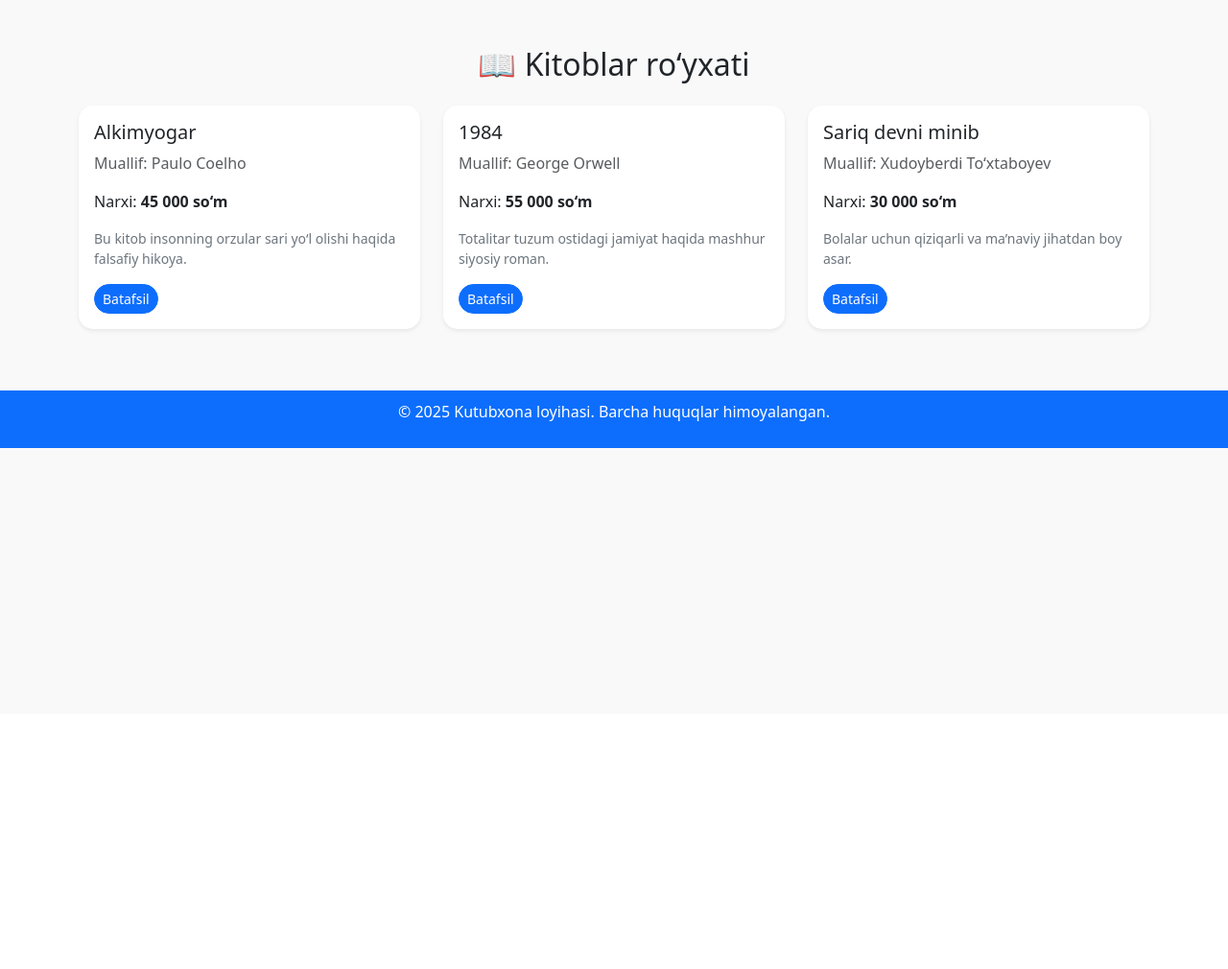
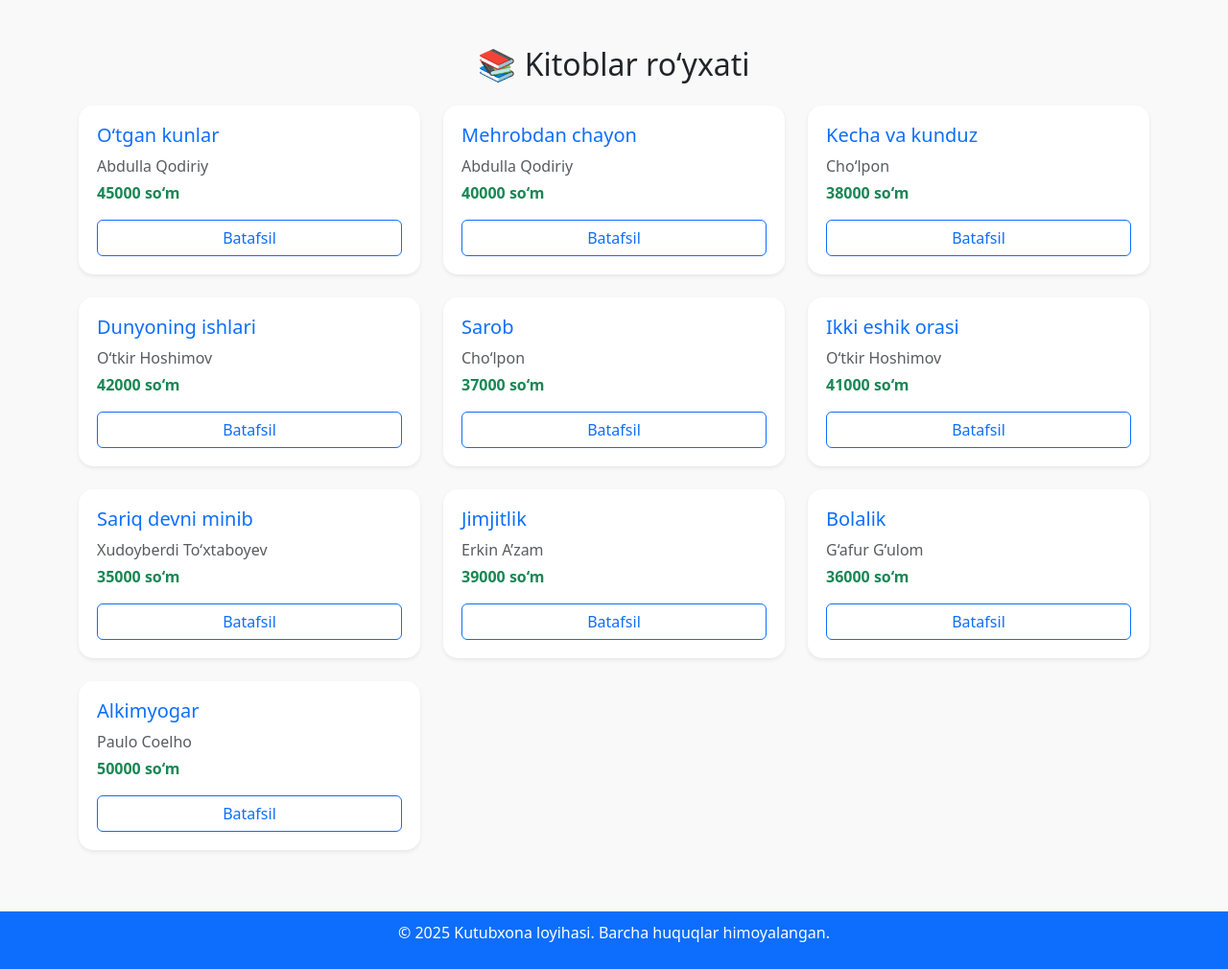
Before and after one commit to Abduraufdev0788/Django-tasks, a Django app: page /kitoblar/ in a window 1280 px wide. Shown: the part 56-1066 px from the top of the page at 96% size. Before the commit the page ends 523 px from the top, so only its background shows below. Run offline with Django 5.2, Linux system fonts and the light colour scheme.

Commit message:
book database and detail save

```diff
--- a/core/urls.py
+++ b/core/urls.py
@@ -1,13 +1,15 @@
 from django.contrib import admin
 from django.urls import path
-from pages.views import home, bosh_sahifa, books, register, aloqa
+from pages.views import home, bosh_sahifa, books_view, register, aloqa, books_detail
+
+app_name = "book"
 
 urlpatterns = [
     path('admin/', admin.site.urls),
     path('', home),
     path('index/', bosh_sahifa, name="bosh_sahifa" ),
-    path("kitoblar/", books, name="kitoblar"),
+    path("kitoblar/", books_view, name="kitoblar"),
     path("register/", register, name="register"),
     path("aloqa/", aloqa, name="aloqa"),
-
+    path('kitoblar/<int:book_id>', books_detail, name="kitob_malumotlari" )
 ]
--- a/pages/views.py
+++ b/pages/views.py
@@ -1,5 +1,91 @@
 from django.shortcuts import render
 from django.http import HttpResponse, HttpRequest
+
+
+books1 = [
+    {
+        "id": 1,
+        "name": "O‘tgan kunlar",
+        "author": "Abdulla Qodiriy",
+        "price": 45000,
+        "img": "https://upload.wikimedia.org/wikipedia/uz/3/3b/Otgan_kunlar_kitobi.jpg",
+        "description": "O‘zbek adabiyotining ilk romanlaridan biri. Asarda o‘tgan davr voqealari, muhabbat va fidoyilik haqida so‘z yuritiladi."
+    },
+    {
+        "id": 2,
+        "name": "Mehrobdan chayon",
+        "author": "Abdulla Qodiriy",
+        "price": 40000,
+        "img": "https://kitobxon.com/img_knigi/2314.jpg",
+        "description": "Asarda din va jamiyat o‘rtasidagi ziddiyatlar, insoniy qadriyatlar va adolat haqida so‘z yuritiladi."
+    },
+    {
+        "id": 3,
+        "name": "Kecha va kunduz",
+        "author": "Cho‘lpon",
+        "price": 38000,
+        "img": "https://kitobxon.com/img_knigi/2067.jpg",
+        "description": "Cho‘lponning eng mashhur asarlaridan biri. Inson ruhiyati, ijtimoiy tengsizlik va ozodlik g‘oyalariga bag‘ishlangan."
+    },
+    {
+        "id": 4,
+        "name": "Dunyoning ishlari",
+        "author": "O‘tkir Hoshimov",
+        "price": 42000,
+        "img": "https://kitobxon.com/img_knigi/220.jpg",
+        "description": "O‘tkir Hoshimovning hayotiy hikoyalari asosida yozilgan asar. Oddiy odamlarning ichki dunyosi va mehr-muhabbat haqida."
+    },
+    {
+        "id": 5,
+        "name": "Sarob",
+        "author": "Cho‘lpon",
+        "price": 37000,
+        "img": "https://kitobxon.com/img_knigi/1673.jpg",
+        "description": "Sevgi, orzu va adolat orqasidan quvgan insonlarning murakkab hayoti tasvirlangan asar."
+    },
+    {
+        "id": 6,
+        "name": "Ikki eshik orasi",
+        "author": "O‘tkir Hoshimov",
+        "price": 41000,
+        "img": "https://kitobxon.com/img_knigi/2143.jpg",
+        "description": "O‘zbekistonning o‘tgan asrdagi hayoti, inson or-nomusi va hayot sinovlari haqida chuqur falsafiy asar."
+    },
+    {
+        "id": 7,
+        "name": "Sariq devni minib",
+        "author": "Xudoyberdi To‘xtaboyev",
+        "price": 35000,
+        "img": "https://kitobxon.com/img_knigi/57.jpg",
+        "description": "Bolalar uchun yozilgan mashhur sarguzasht asar. Jasorat, do‘stlik va halollik haqida hikoya qiladi."
+    },
+    {
+        "id": 8,
+        "name": "Jimjitlik",
+        "author": "Erkin A’zam",
+        "price": 39000,
+        "img": "https://kitobxon.com/img_knigi/3289.jpg",
+        "description": "Insonning ichki dunyosi, yolg‘izlik va hayotdagi jimjitlikni falsafiy tarzda tasvirlaydigan asar."
+    },
+    {
+        "id": 9,
+        "name": "Bolalik",
+        "author": "G‘afur G‘ulom",
+        "price": 36000,
+        "img": "https://kitobxon.com/img_knigi/158.jpg",
+        "description": "Yozuvchining bolalik xotiralari asosida yozilgan asar. Mehr, sabr va bolalik orzulari haqida."
+    },
+    {
+        "id": 10,
+        "name": "Alkimyogar",
+        "author": "Paulo Coelho",
+        "price": 50000,
+        "img": "https://kitobxon.com/img_knigi/147.jpg",
+        "description": "Jahon miqyosida mashhur falsafiy roman. Inson orzularining qudrati va hayot yo‘lini topish haqida."
+    },
+]
+
+
 
 
 
@@ -9,9 +95,19 @@ def home(requests:HttpRequest):
 def bosh_sahifa(requests:HttpRequest):
   return render(request=requests, template_name="index.html")
 
-def books(requests:HttpRequest):
-  return render(request=requests, template_name="books.html")
+def books_view(requests:HttpRequest):
+  context = {
+    'books': books1,
+  }
+  return render(request=requests, template_name="books.html", context=context)
+
 def register(requests:HttpRequest):
   return render(request=requests, template_name="register.html")
+
 def aloqa(requests:HttpRequest):
   return render(request=requests, template_name="contact.html")
+
+def books_detail(requests:HttpRequest, book_id:int):
+  for book in books1:
+    if book['id'] == book_id:
+      return render(request=requests, template_name='book_detail.html', context={'book':book})
--- a/templates/books.html
+++ b/templates/books.html
@@ -34,6 +34,10 @@
             padding: 10px 0;
             margin-top: 40px;
         }
+        .row .card-body{
+            border:3px solid white;
+            border-radius: 20px;
+        }
     </style>
 </head>
 <body>
@@ -52,50 +56,32 @@
         </div>
     </nav>
 
-    <!-- Content -->
-    <div class="container mt-5">
-        <h2 class="text-center mb-4">📖 Kitoblar ro‘yxati</h2>
-        <div class="row">
-            <!-- 1-kitob -->
-            <div class="col-md-4 mb-4">
-                <div class="card h-100 shadow-sm">
-                    <div class="card-body">
-                        <h5 class="card-title">Alkimyogar</h5>
-                        <p class="card-text text-muted">Muallif: Paulo Coelho</p>
-                        <p class="card-text">Narxi: <strong>45 000 so‘m</strong></p>
-                        <p class="small text-secondary">Bu kitob insonning orzular sari yo‘l olishi haqida falsafiy hikoya.</p>
-                        <a href="#" class="btn btn-primary btn-sm">Batafsil</a>
+
+   <div class="container mt-5">
+    <h2 class="text-center mb-4">📚 Kitoblar ro‘yxati</h2>
+
+    <div class="row">
+        {% for book in books %}
+        <div class="col-md-4 mb-4">
+            <div class="card h-100 shadow-sm border-0">
+                <div class="card-body d-flex flex-column justify-content-between">
+                    <div>
+                        <h5 class="card-title text-primary">{{ book.name }}</h5>
+                        <p class="card-text text-muted mb-1">
+                            <i class="bi bi-person"></i> {{ book.author }}
+                        </p>
+                        <p class="card-text text-success fw-bold">
+                            <i class="bi bi-currency-dollar"></i> {{ book.price }} so‘m
+                        </p>
                     </div>
-                </div>
-            </div>
-
-            <!-- 2-kitob -->
-            <div class="col-md-4 mb-4">
-                <div class="card h-100 shadow-sm">
-                    <div class="card-body">
-                        <h5 class="card-title">1984</h5>
-                        <p class="card-text text-muted">Muallif: George Orwell</p>
-                        <p class="card-text">Narxi: <strong>55 000 so‘m</strong></p>
-                        <p class="small text-secondary">Totalitar tuzum ostidagi jamiyat haqida mashhur siyosiy roman.</p>
-                        <a href="#" class="btn btn-primary btn-sm">Batafsil</a>
-                    </div>
-                </div>
-            </div>
-
-            <!-- 3-kitob -->
-            <div class="col-md-4 mb-4">
-                <div class="card h-100 shadow-sm">
-                    <div class="card-body">
-                        <h5 class="card-title">Sariq devni minib</h5>
-                        <p class="card-text text-muted">Muallif: Xudoyberdi To‘xtaboyev</p>
-                        <p class="card-text">Narxi: <strong>30 000 so‘m</strong></p>
-                        <p class="small text-secondary">Bolalar uchun qiziqarli va ma’naviy jihatdan boy asar.</p>
-                        <a href="#" class="btn btn-primary btn-sm">Batafsil</a>
-                    </div>
+                    <a href="{{book.id}}" class="btn btn-outline-primary mt-3 w-100">Batafsil</a>
                 </div>
             </div>
         </div>
+        {% endfor %}
     </div>
+</div>
+
 
     <!-- Footer -->
     <footer>
--- a/templates/home.html
+++ b/templates/home.html
@@ -163,7 +163,7 @@
   <header>
     <h1>Kutubxona.uz</h1>
     <nav>
-      <a href= '{% url "bosh_sahifa" %}'>Bosh sahifa</a>
+      <a href= "/">Bosh sahifa</a>
       <a href='{% url "kitoblar" %}'>Kitoblar</a>
       <a href='{% url "register" %}'>Ro‘yxatdan o‘tish</a>
       <a href='{% url "aloqa" %}'>Aloqa</a>
--- a/templates/index.html
+++ b/templates/index.html
@@ -139,7 +139,7 @@
   <header>
     <h1>Kutubxona.uz</h1>
     <nav>
-      <a href="/">Bosh sahifa</a>
+      <a href='{% url "bosh_sahifa" %}'>Bosh sahifa</a>
       <a href = '{% url "kitoblar" %}'>Kitoblar</a>
       <a href='{% url "register" %}'>Ro‘yxatdan o‘tish</a>
       <a href='{% url "aloqa" %}'>Aloqa</a>
```
Also changed, not shown: templates/book_detail.html (added, +67 -0 lines).
